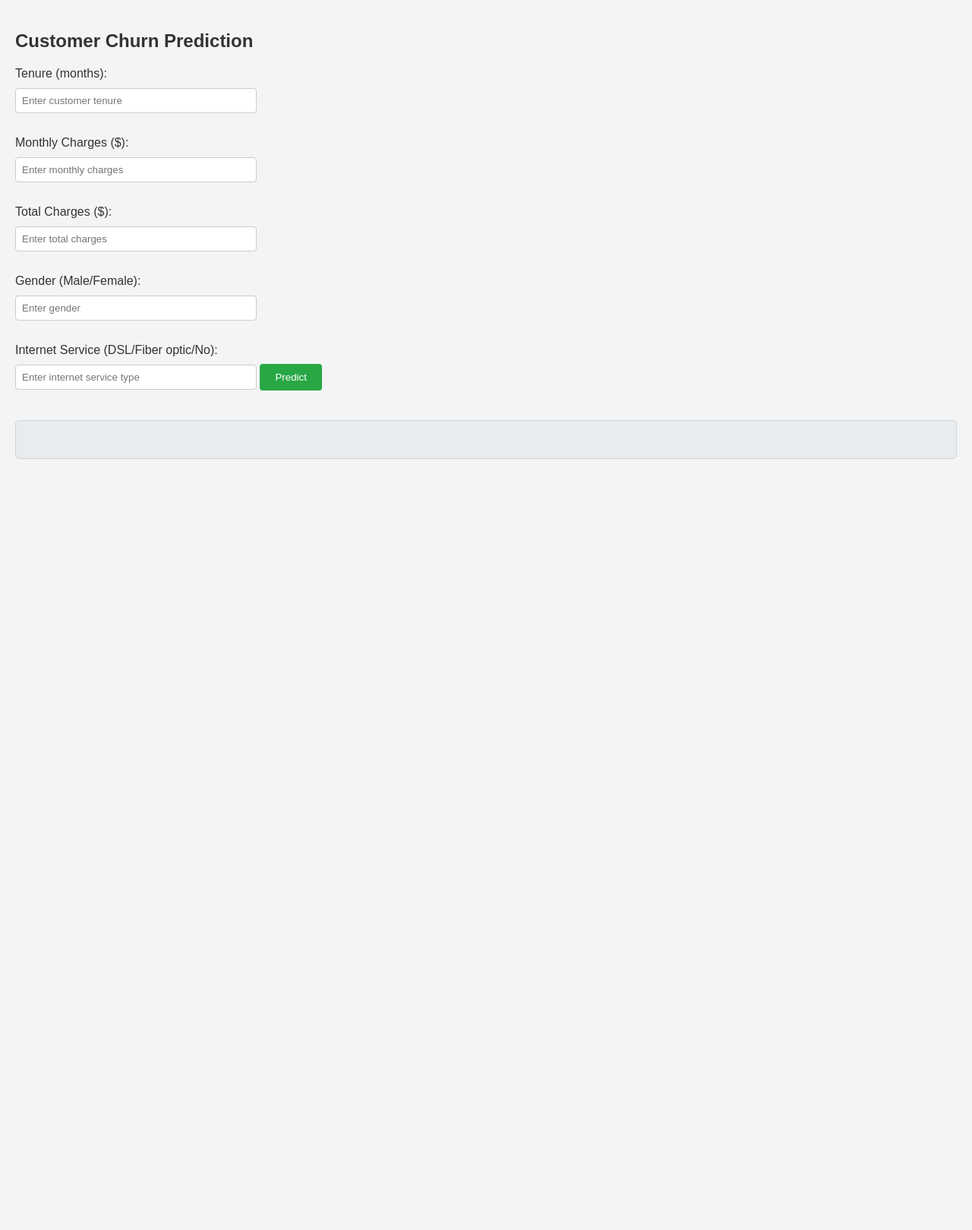
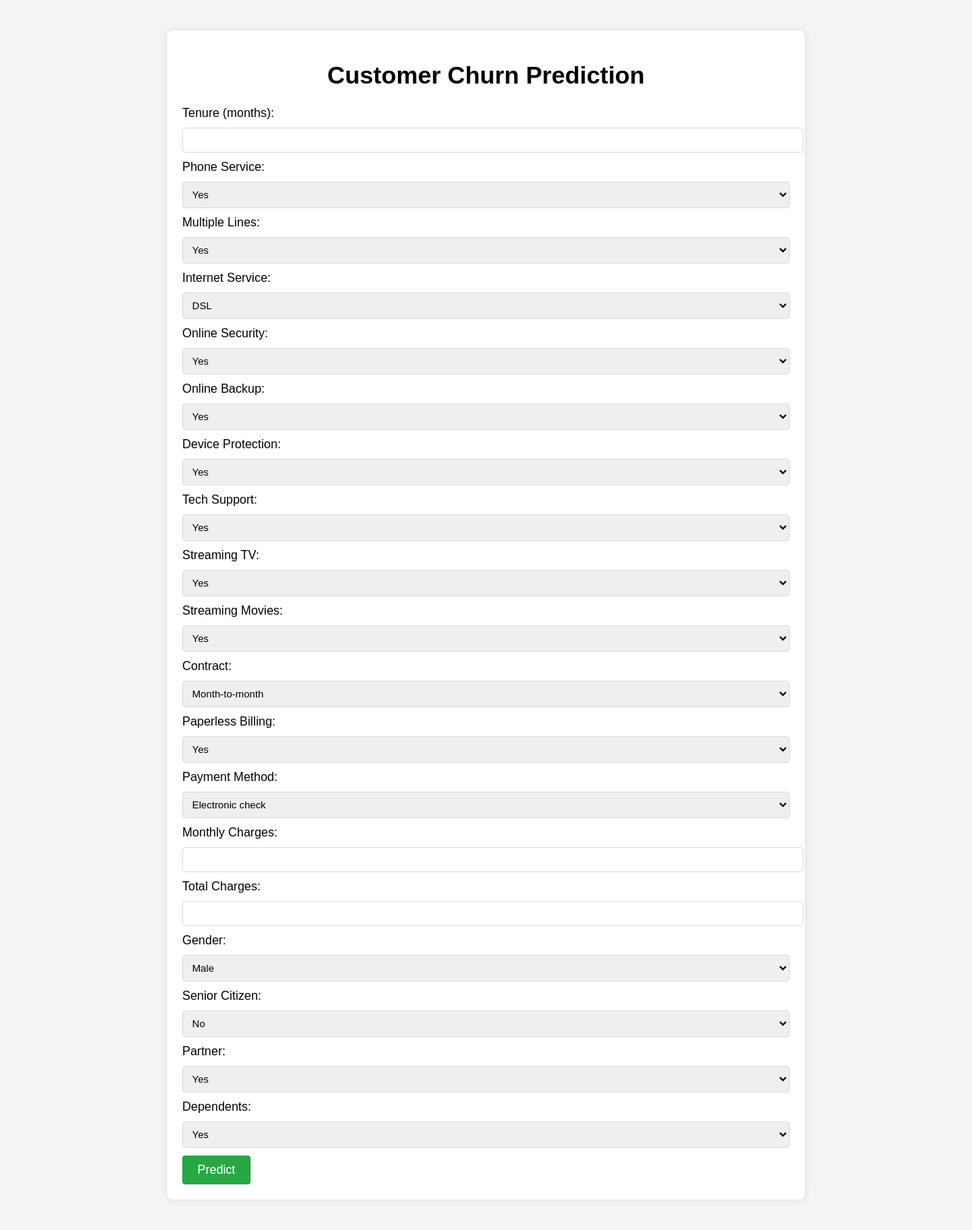
Before and after one commit to Xuannn21/MachineLearning, a Flask app: page / in a window 1280 px wide. Shown: the whole page at 76% size. Before the commit the page ends 604 px from the top, so only its background shows below. Run offline with Flask 3, Linux system fonts and the light colour scheme; parts of the project's set-up code (start-up, migrations or seed data) failed here and were passed over.

Commit message:
html predictor + app.py to run the deployment

```diff
--- a/app.py
+++ b/app.py
@@ -7,6 +7,7 @@ app = Flask(__name__)
 
 # Load your machine learning model (make sure the model is in the same directory)
 model = joblib.load('customer_churn_random_forest_model.pkl')
+encoders = joblib.load('encoder.pkl')
 
 # Home route to render the HTML form
 @app.route('/')
@@ -16,21 +17,64 @@ def home():
 # Prediction route
 @app.route('/predict', methods=['POST'])
 def predict():
-    # Get data from the form
-    tenure = float(request.form['tenure'])
-    monthlycharges = float(request.form['monthlycharges'])
-    totalcharges = float(request.form['totalcharges'])
-    gender = request.form['gender']
-    internetservice = request.form['internetservice']
+    try:
+        # Get data from the form
+        tenure = float(request.form['tenure'])
+        monthly_charges = float(request.form['monthly_charges'])
+        total_charges = float(request.form['total_charges'])
+        gender = request.form['gender']
+        internet_service = request.form['internet_service']
+        phone_service = request.form['phone_service']
+        multiple_lines = request.form['multiple_lines']
+        online_security = request.form['online_security']
+        online_backup = request.form['online_backup']
+        device_protection = request.form['device_protection']
+        tech_support = request.form['tech_support']
+        streaming_tv = request.form['streaming_tv']
+        streaming_movies = request.form['streaming_movies']
+        contract = request.form['contract']
+        paperless_billing = request.form['paperless_billing']
+        payment_method = request.form['payment_method']
+        senior_citizen = int(request.form['senior_citizen'])
+        partner = request.form['partner']
+        dependents = request.form['dependents']
 
-    # Process the data for prediction (you may need to preprocess it depending on the model)
-    data = np.array([[tenure, monthlycharges, totalcharges, gender, internetservice]])
+        encoded_features = [
+            encoders['gender'].transform([gender])[0],
+            encoders['Partner'].transform([partner])[0],
+            encoders['Dependents'].transform([dependents])[0],
+            encoders['PhoneService'].transform([phone_service])[0],
+            encoders['MultipleLines'].transform([multiple_lines])[0],
+            encoders['InternetService'].transform([internet_service])[0],
+            encoders['OnlineSecurity'].transform([online_security])[0],
+            encoders['OnlineBackup'].transform([online_backup])[0],
+            encoders['DeviceProtection'].transform([device_protection])[0],
+            encoders['TechSupport'].transform([tech_support])[0],
+            encoders['StreamingTV'].transform([streaming_tv])[0],
+            encoders['StreamingMovies'].transform([streaming_movies])[0],
+            encoders['Contract'].transform([contract])[0],
+            encoders['PaperlessBilling'].transform([paperless_billing])[0],
+            encoders['PaymentMethod'].transform([payment_method])[0]
+        ]
 
-    # Perform the prediction
-    prediction = model.predict(data)[0]
+        # Combine numerical and encoded features
+        to_predict_array = [senior_citizen, tenure, monthly_charges, total_charges] + encoded_features
+        to_predict_array = np.array(to_predict_array).reshape((1, -1))
 
-    # Render the result in the HTML page
-    return render_template('index.html', prediction_text=f'Churn Prediction: {prediction}')
+        # Perform the prediction
+        prediction = model.predict(to_predict_array)[0]
+
+        if prediction > 0.5:
+            result = 'Will Churn'
+        else:
+            result = "Won't Churn"
+
+        # Render the result in the HTML page
+        return render_template('index.html', prediction_text=f'Churn Prediction: {result}')
+
+    except Exception as e:
+        # Render an error message in case of an exception
+        return render_template('index.html', prediction_text=f'Error: {str(e)}')
 
 # Run the Flask app
 if __name__ == "__main__":
--- a/templates/index.html
+++ b/templates/index.html
@@ -8,40 +8,47 @@
     <style>
         body {
             font-family: Arial, sans-serif;
-            margin: 0;
+            margin: 20px;
             padding: 20px;
             background-color: #f4f4f4;
         }
 
-        h2 {
-            color: #333;
+        .container {
+            max-width: 800px;
+            margin: auto;
+            background: #fff;
+            padding: 20px;
+            border-radius: 8px;
+            box-shadow: 0 0 10px rgba(0, 0, 0, 0.1);
         }
 
-        form {
-            margin: 20px 0;
+        h1 {
+            text-align: center;
         }
 
         label {
             display: block;
-            margin: 10px 0 5px;
-            color: #333;
+            margin-bottom: 10px;
         }
 
-        input[type="text"] {
-            width: 300px;
+        input[type="text"],
+        input[type="number"],
+        select {
+            width: 100%;
             padding: 8px;
-            margin: 5px 0 20px;
-            border: 1px solid #ccc;
+            margin-bottom: 10px;
+            border: 1px solid #ddd;
             border-radius: 4px;
         }
 
         input[type="submit"] {
-            padding: 10px 20px;
             background-color: #28a745;
             color: white;
             border: none;
+            padding: 10px 20px;
             border-radius: 4px;
             cursor: pointer;
+            font-size: 16px;
         }
 
         input[type="submit"]:hover {
@@ -49,46 +56,138 @@
         }
 
         .result {
-            margin: 20px 0;
-            padding: 15px;
-            background-color: #e9ecef;
-            border: 1px solid #ced4da;
-            border-radius: 5px;
+            margin-top: 20px;
+            padding: 10px;
+            background: #e9ecef;
+            border-radius: 4px;
         }
     </style>
 </head>
 
 <body>
+    <div class="container">
+        <h1>Customer Churn Prediction</h1>
+        <form action="/predict" method="post">
+            <label for="tenure">Tenure (months):</label>
+            <input type="number" id="tenure" name="tenure" step="1" required>
 
-    <h2>Customer Churn Prediction</h2>
+            <label for="phone_service">Phone Service:</label>
+            <select id="phone_service" name="phone_service" required>
+                <option value="Yes">Yes</option>
+                <option value="No">No</option>
+                <option value="No phone service">No phone service</option>
+            </select>
 
-    <!-- Prediction form -->
-    <form action="/predict" method="POST">
-        <label for="tenure">Tenure (months):</label>
-        <input type="text" id="tenure" name="tenure" placeholder="Enter customer tenure" required>
+            <label for="multiple_lines">Multiple Lines:</label>
+            <select id="multiple_lines" name="multiple_lines" required>
+                <option value="Yes">Yes</option>
+                <option value="No">No</option>
+                <option value="No phone service">No phone service</option>
+            </select>
 
-        <label for="monthlycharges">Monthly Charges ($):</label>
-        <input type="text" id="monthlycharges" name="monthlycharges" placeholder="Enter monthly charges" required>
+            <label for="internet_service">Internet Service:</label>
+            <select id="internet_service" name="internet_service" required>
+                <option value="DSL">DSL</option>
+                <option value="Fiber optic">Fiber optic</option>
+                <option value="No">No</option>
+            </select>
 
-        <label for="totalcharges">Total Charges ($):</label>
-        <input type="text" id="totalcharges" name="totalcharges" placeholder="Enter total charges" required>
+            <label for="online_security">Online Security:</label>
+            <select id="online_security" name="online_security" required>
+                <option value="Yes">Yes</option>
+                <option value="No">No</option>
+            </select>
 
-        <!-- Add additional inputs as needed -->
-        <label for="gender">Gender (Male/Female):</label>
-        <input type="text" id="gender" name="gender" placeholder="Enter gender" required>
+            <label for="online_backup">Online Backup:</label>
+            <select id="online_backup" name="online_backup" required>
+                <option value="Yes">Yes</option>
+                <option value="No">No</option>
+            </select>
 
-        <label for="internetservice">Internet Service (DSL/Fiber optic/No):</label>
-        <input type="text" id="internetservice" name="internetservice" placeholder="Enter internet service type"
-            required>
+            <label for="device_protection">Device Protection:</label>
+            <select id="device_protection" name="device_protection" required>
+                <option value="Yes">Yes</option>
+                <option value="No">No</option>
+            </select>
 
-        <input type="submit" value="Predict">
-    </form>
+            <label for="tech_support">Tech Support:</label>
+            <select id="tech_support" name="tech_support" required>
+                <option value="Yes">Yes</option>
+                <option value="No">No</option>
+            </select>
 
-    <!-- Display the result if available -->
-    <div class="result">
-        <h3>{{ prediction_text }}</h3>
+            <label for="streaming_tv">Streaming TV:</label>
+            <select id="streaming_tv" name="streaming_tv" required>
+                <option value="Yes">Yes</option>
+                <option value="No">No</option>
+            </select>
+
+            <label for="streaming_movies">Streaming Movies:</label>
+            <select id="streaming_movies" name="streaming_movies" required>
+                <option value="Yes">Yes</option>
+                <option value="No">No</option>
+            </select>
+
+            <label for="contract">Contract:</label>
+            <select id="contract" name="contract" required>
+                <option value="Month-to-month">Month-to-month</option>
+                <option value="One year">One year</option>
+                <option value="Two year">Two year</option>
+            </select>
+
+            <label for="paperless_billing">Paperless Billing:</label>
+            <select id="paperless_billing" name="paperless_billing" required>
+                <option value="Yes">Yes</option>
+                <option value="No">No</option>
+            </select>
+
+            <label for="payment_method">Payment Method:</label>
+            <select id="payment_method" name="payment_method" required>
+                <option value="Electronic check">Electronic check</option>
+                <option value="Mailed check">Mailed check</option>
+                <option value="Bank transfer (automatic)">Bank transfer (automatic)</option>
+                <option value="Credit card (automatic)">Credit card (automatic)</option>
+            </select>
+
+            <label for="monthly_charges">Monthly Charges:</label>
+            <input type="number" id="monthly_charges" name="monthly_charges" step="0.01" required>
+
+            <label for="total_charges">Total Charges:</label>
+            <input type="number" id="total_charges" name="total_charges" step="0.01" required>
+
+            <label for="gender">Gender:</label>
+            <select id="gender" name="gender" required>
+                <option value="Male">Male</option>
+                <option value="Female">Female</option>
+            </select>
+
+            <label for="senior_citizen">Senior Citizen:</label>
+            <select id="senior_citizen" name="senior_citizen" required>
+                <option value="0">No</option>
+                <option value="1">Yes</option>
+            </select>
+
+            <label for="partner">Partner:</label>
+            <select id="partner" name="partner" required>
+                <option value="Yes">Yes</option>
+                <option value="No">No</option>
+            </select>
+
+            <label for="dependents">Dependents:</label>
+            <select id="dependents" name="dependents" required>
+                <option value="Yes">Yes</option>
+                <option value="No">No</option>
+            </select>
+
+            <input type="submit" value="Predict">
+        </form>
+
+        {% if prediction_text %}
+        <div class="result">
+            <h2>{{ prediction_text }}</h2>
+        </div>
+        {% endif %}
     </div>
-
 </body>
 
 </html>
```
Also changed, not shown: 1 other file.
